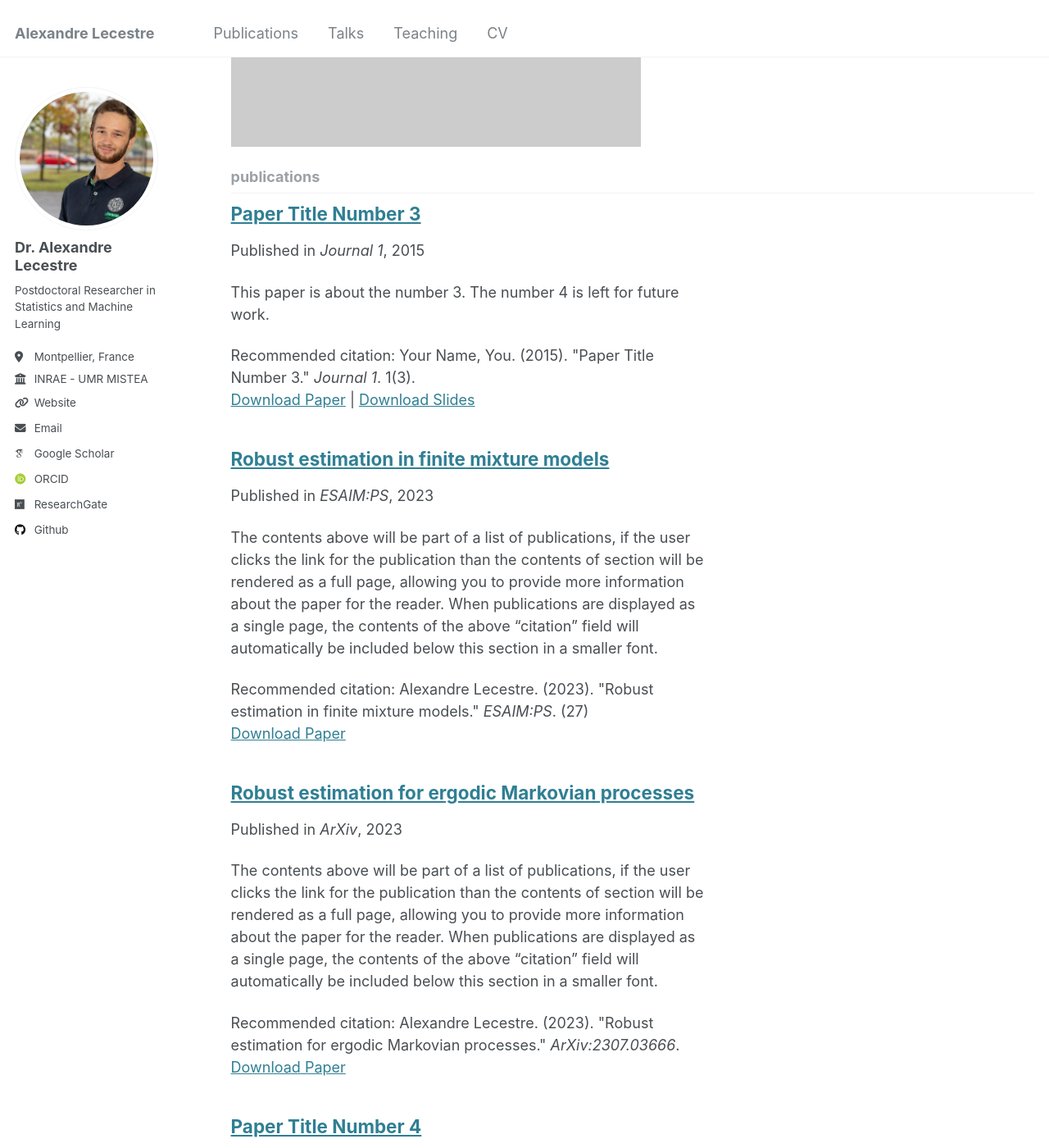
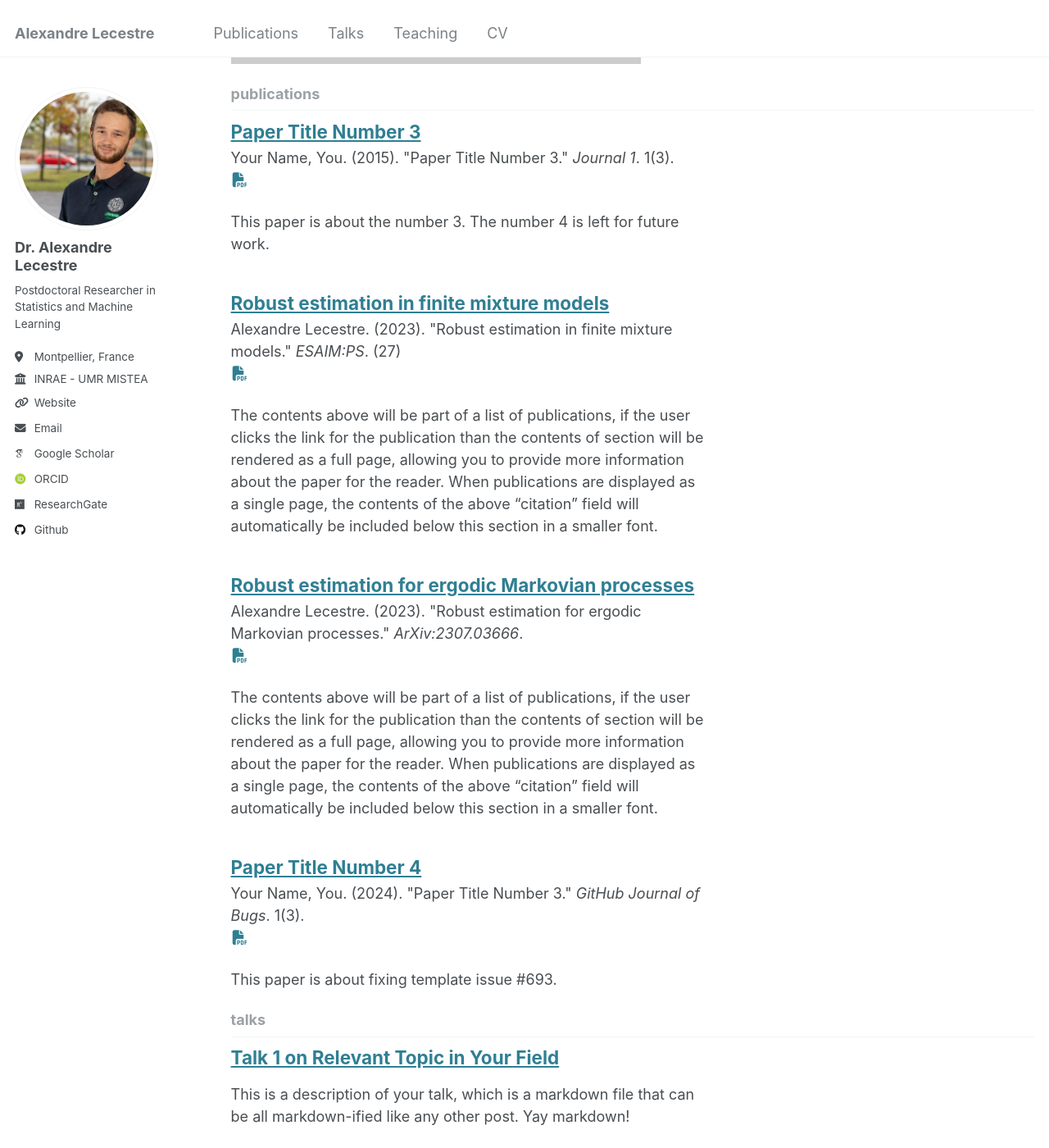
Before and after one commit to alexandre-lecestre/alexandre-lecestre.github.io, a Jekyll site: the page built from _pages/collection-archive.html, in a window 1280 px wide and 1400 px high, scrolled down 913 px. Shown: the whole window at 82% size. Built offline with Jekyll 4.4.1, drawn with Linux system fonts in a browser that asks for light colours; some web fonts are replaced; some of the changed text lies outside the part shown.

Commit message:
Update archive-single.html

```diff
--- a/_includes/archive-single.html
+++ b/_includes/archive-single.html
@@ -37,34 +37,62 @@
     {% if post.read_time %}
       <p class="page__meta"><i class="fa fa-clock-o" aria-hidden="true"></i> {% include read-time.html %}</p>
     {% endif %}
-
         {% if post.collection == 'teaching' %}
           <p> {{ post.type }}, <i>{{ post.venue }}</i>, {{ post.date | default: "1900-01-01" | date: "%Y" }} </p>
         {% elsif post.collection == 'publications' %}
-          <p>Published in <i>{{ post.venue }}</i>, {{ post.date | default: "1900-01-01" | date: "%Y" }} </p>
-        {% elsif post.date %}
-         <p class="page__date"><strong><i class="fa fa-fw fa-calendar" aria-hidden="true"></i> {{ site.data.ui-text[site.locale].date_label | default: "Published:" }}</strong> <time datetime="{{ post.date | default: "1900-01-01" | date_to_xmlschema }}">{{ post.date | default: "1900-01-01" | date: "%B %d, %Y" }}</time></p>
+          {% if post.abstract %}
+            <details><summary>Abstract</summary>
+            <blockquote>
+            <p>
+            {{ post.abstract }}
+            </p>
+            </blockquote>
+            </details>
+          {% endif %}
+
+          <!-- citation and icon code -->
+          {% if post.citation %}
+            {{ post.citation }}
+          {% endif %}
+          <br>
+          {% if post.link %}
+            <a href="{{ post.link }}"><i class="fas fa-fw fa-link zoom" aria-hidden="true"></i></a>
+          {% endif %}
+          {% if post.paperurl %}
+            <a href="{{ post.paperurl }}"><i class="fas fa-fw fa-file-pdf zoom" aria-hidden="true"></i></a>
+          {% endif %}
+          {% if post.code %}
+            <a href="{{ post.code }}"><i class="fas fa-fw fa-code zoom" aria-hidden="true"></i></a>
+          {% endif %}
+          {% if post.github %}
+            <a href="{{ post.github }}"><i class="fab fa-fw fa-github zoom" aria-hidden="true"></i></a>
+          {% endif %}
+          </p>
+        {% elsif post.collection == 'posts' and post.date %}
+          <p class="page__date"><i class="fa fa-fw fa-calendar" aria-hidden="true"></i> <time datetime="{{ post.date | default: "1900-01-01" | date_to_xmlschema }}">{{ post.date | default: "1900-01-01" | date: "%B %d, %Y" }}</time></p>
         {% endif %}
 
-    {% if post.excerpt and site.read_more != 'enabled' %}
-    <p class="archive__item-excerpt" itemprop="description">{{ post.excerpt | markdownify }}</p>
-    {% elsif post.excerpt and site.read_more == 'enabled' %}
-    <p class="archive__item-excerpt" itemprop="description"><p>{{ post.excerpt | markdownify | remove: '<p>' | remove: '</p>' }}<strong><a href="{{ base_path }}{{ post.url }}" rel="permalink"> Read more</a></strong></p></p>
-    {% endif %}
-
-    {% if post.citation and post.paperurl and post.slidesurl %}
-      <p>Recommended citation: {{ post.citation }}<br /><a href="{{ post.paperurl }}">Download Paper</a> | <a href="{{ post.slidesurl }}">Download Slides</a></p>
-    {% elsif post.citation and post.paperurl %}
-      <p>Recommended citation: {{ post.citation }}<br /><a href="{{ post.paperurl }}">Download Paper</a></p>
-    {% elsif post.citation and post.slidesurl %}
-      <p>Recommended citation: {{ post.citation }}<br /><a href="{{ post.slidesurl }}">Download Slides</a></p>
-    {% elsif post.citation %}
-      <p>Recommended citation: {{ post.citation }}</p>
-    {% elsif post.paperurl %}
-      <p><a href=" {{ post.paperurl }} ">Download Paper</a></p>
-    {% elsif post.slidesurl %}
-      <p><a href="{{ post.slidesurl }}">Download Slides</a></p>
-    {% endif %}
+        {% if post.excerpt and post.collection == 'research' and site.read_more != 'enabled' %}
+          <p class="archive__item-excerpt" itemprop="description">
+            <a href="{{ base_path }}{{ post.url }}" rel="permalink">
+            <div class="container">
+              {{ post.excerpt }}
+              <div class="overlay">
+              </div>
+            </div>
+            </a>
+          </p>
+        {% elsif post.excerpt and site.read_more != 'enabled' %}
+        <p class="archive__item-excerpt" itemprop="description">{{ post.excerpt | markdownify }}</p>
+        {% elsif post.excerpt and site.read_more == 'enabled' %}
+          <p class="archive__item-excerpt" itemprop="description">
+            <p>{{ post.excerpt | markdownify | remove: '<p>' | remove: '</p>' }}
+              <strong>
+                <a href="{{ base_path }}{{ post.url }}" rel="permalink"> Read more</a>
+              <strong>
+            </p>
+          </p>
+        {% endif %}
 
   </article>
 </div>
```
